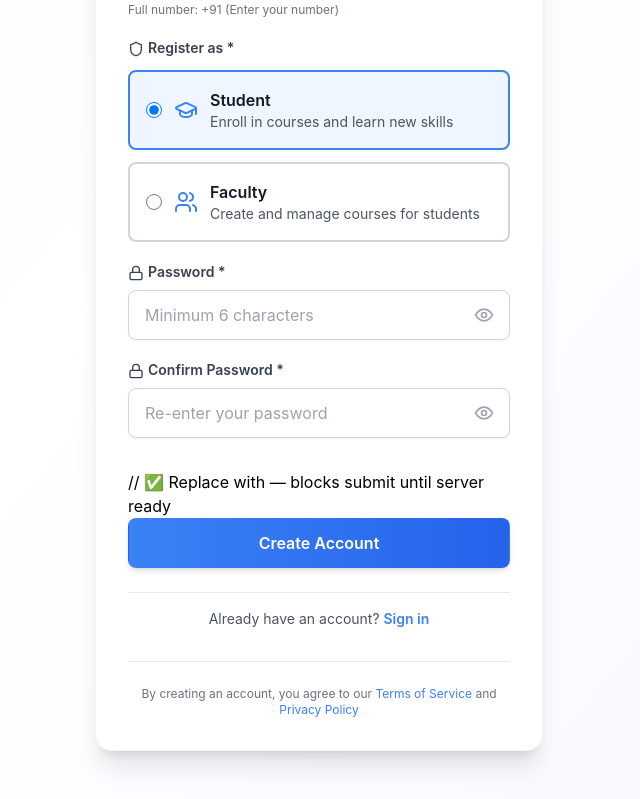
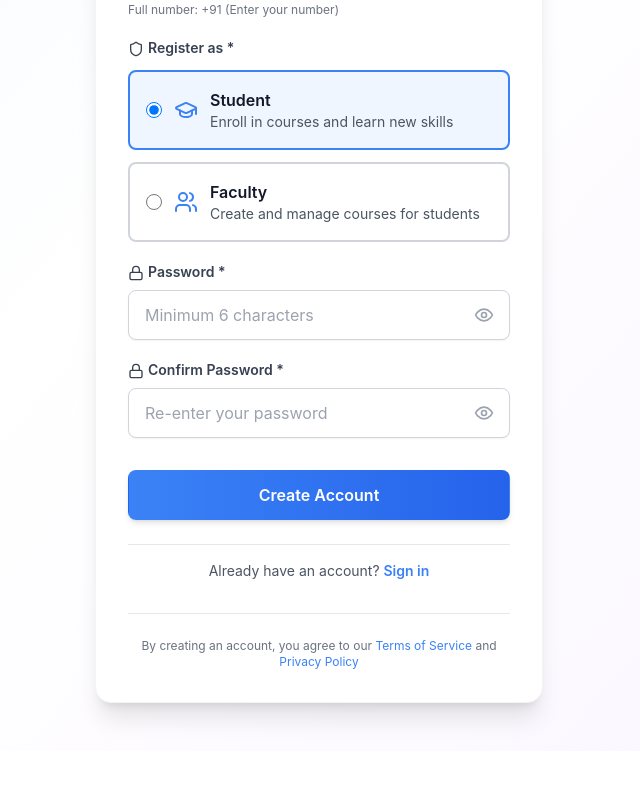
Before and after one commit to upskillize-ui/upskillize-lms, a React (Vite) app in the folder frontend/: page /register in a window 1280 px wide. Shown: the part 717-1516 px from the top of the page, without its empty margins (321-961 px from the left). After the commit the page ends 1468 px from the top, so only its background shows below. Built offline with nearby package versions, Linux system fonts and the light colour scheme; no server answers.

Commit message:
Update Register.jsx

```diff
--- a/frontend/src/pages/Register.jsx
+++ b/frontend/src/pages/Register.jsx
@@ -355,7 +355,7 @@ export default function Register() {
 
             {/* Submit Button */}
             <div className="pt-2">
-              // ✅ Replace with — blocks submit until server ready
+
 <button
   type="submit"
   disabled={loading || serverStatus === 'waking'}
```
